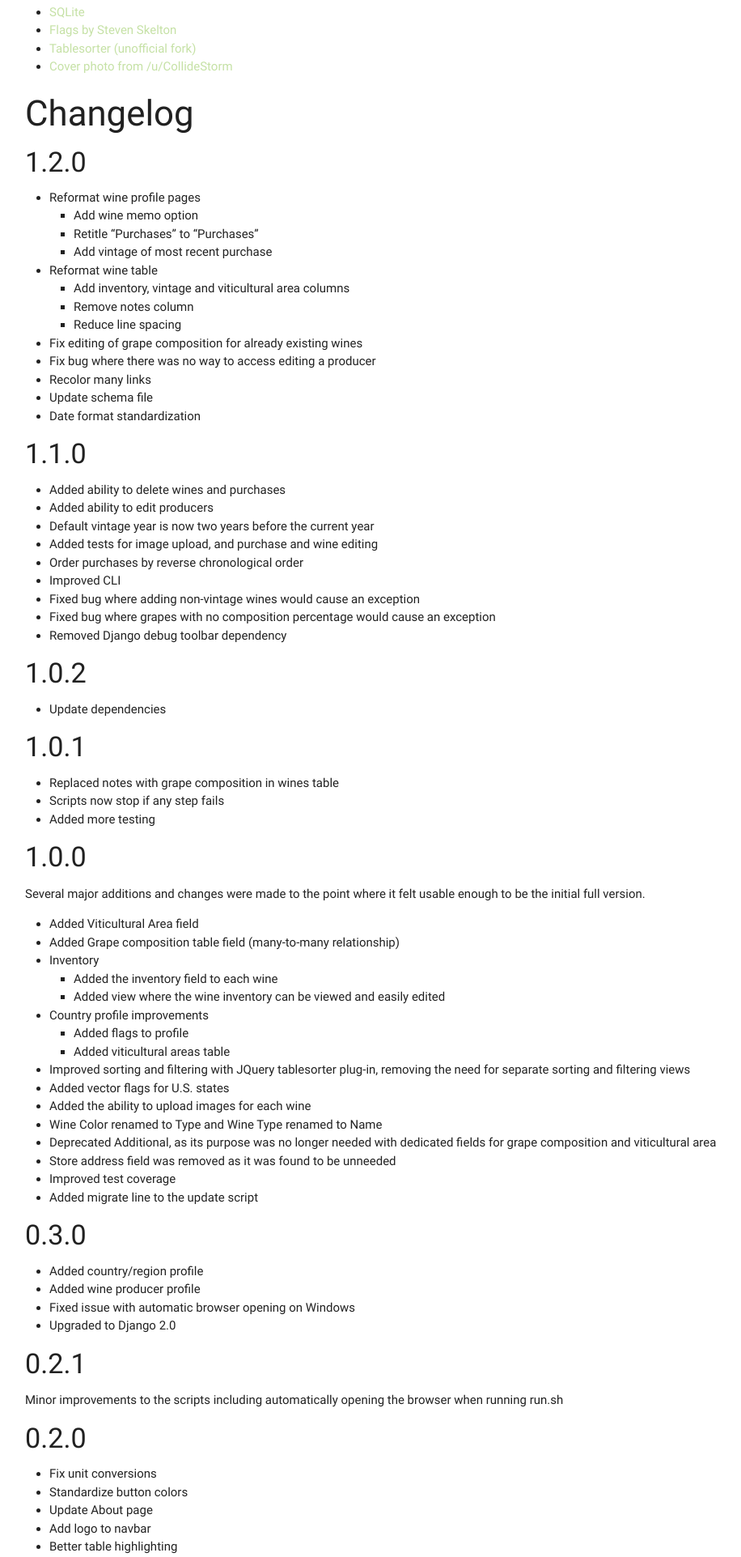
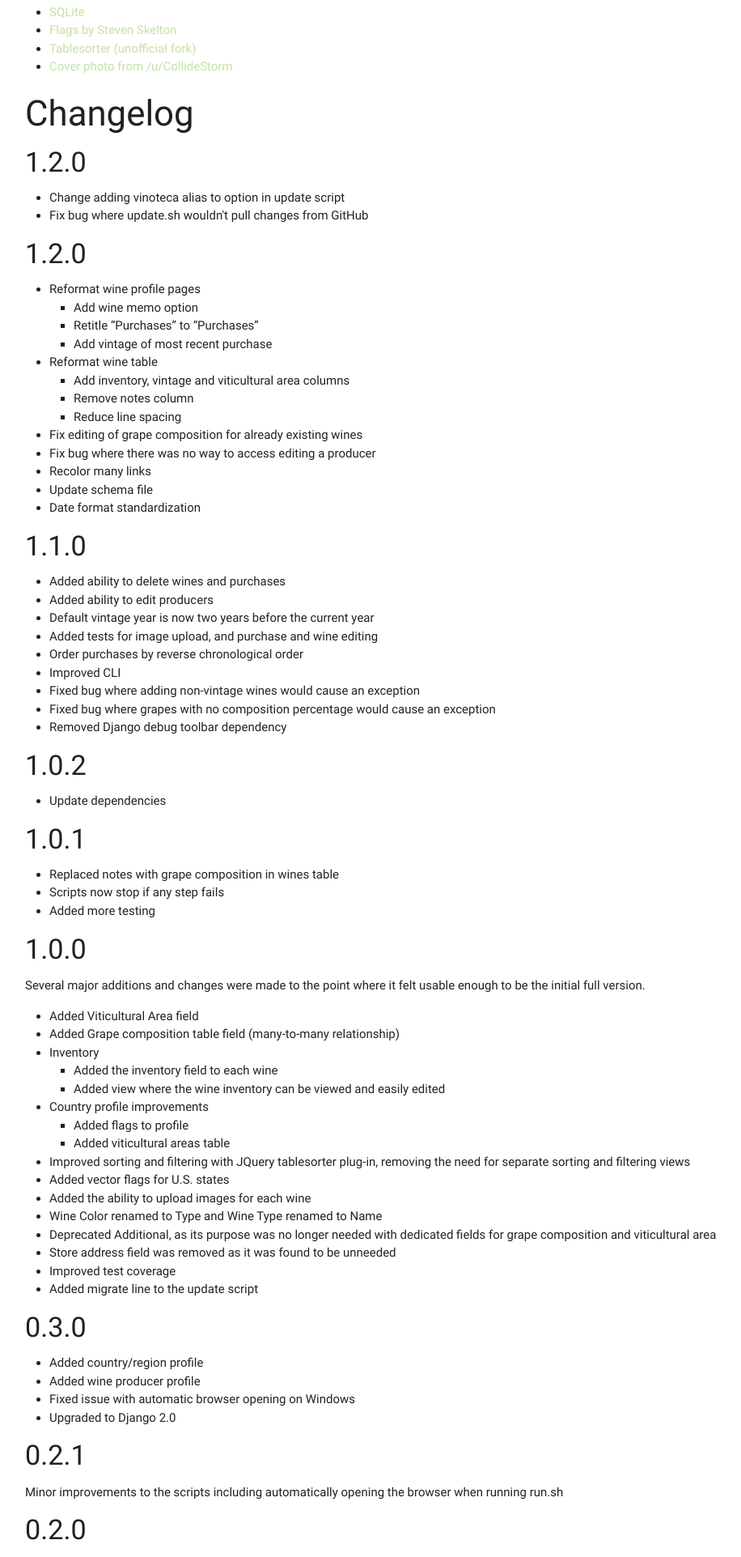
Before and after one commit to threecgreen/vinoteca, a Django app: page /about/ in a window 1280 px wide. Shown: the part 751-2674 px from the top of the page at 81% size, without its empty margins (161-1077 px from the left). Run offline with Django 3.2, Linux system fonts and the light colour scheme; some libraries are stand-ins or nearby versions.

Commit message:
Change vinoteca alias to option

```diff
--- a/vinoteca/templates/about.html
+++ b/vinoteca/templates/about.html
@@ -31,6 +31,12 @@
         </ul>
 
         <h3>Changelog</h3>
+        <h4>1.2.0</h4>
+        <ul class="bullets">
+            <li>Change adding vinoteca alias to option in update script</li>
+            <li>Fix bug where update.sh wouldn't pull changes from GitHub</li>
+        </ul>
+
         <h4>1.2.0</h4>
         <ul class="bullets">
             <li>Reformat wine profile pages<ul class="bullets">
```
Also changed, not shown: 1 other file.
